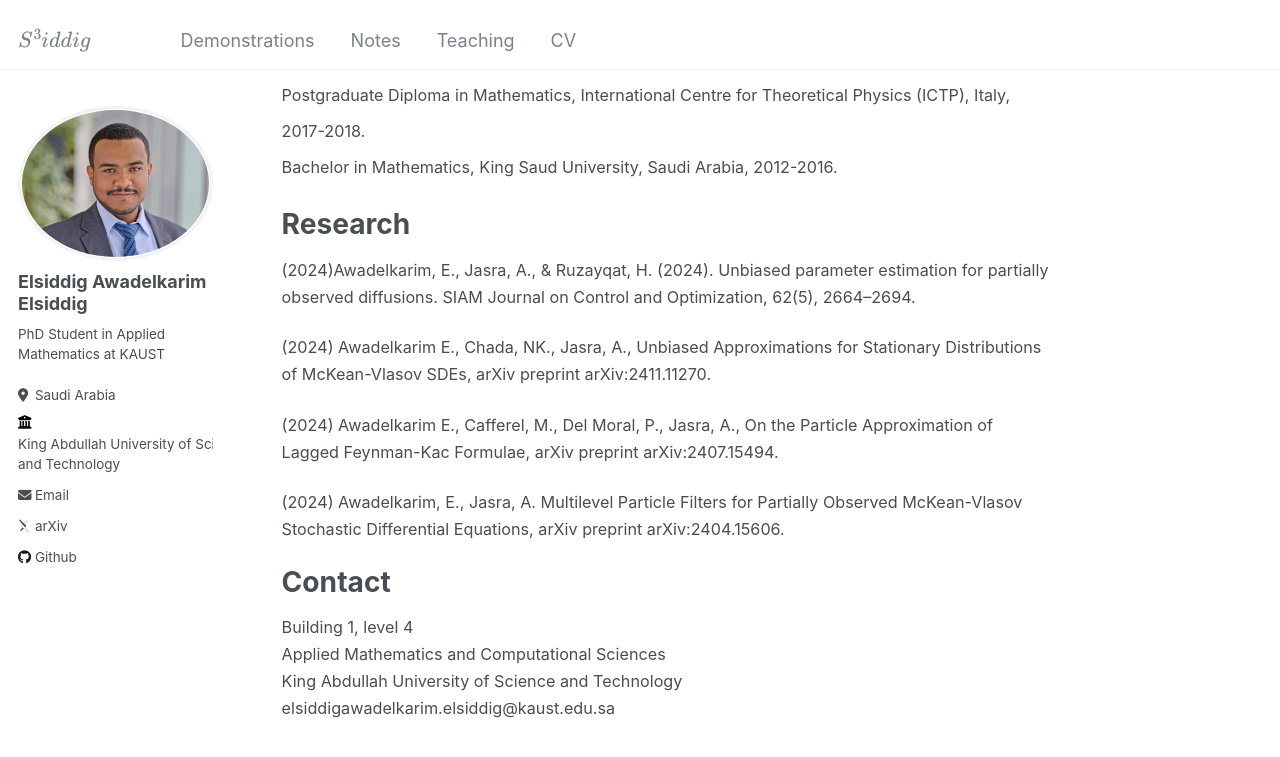
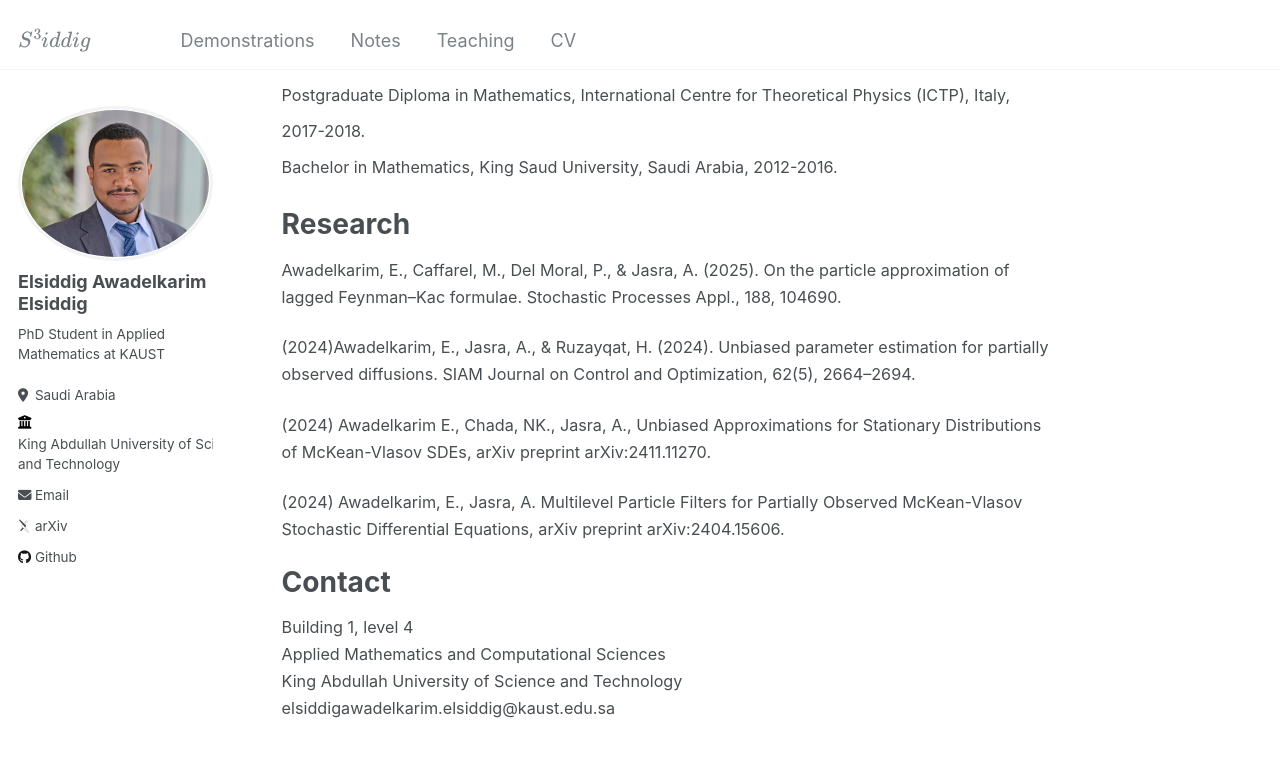
Before and after one commit to siddigss/siddigss.github.io, a Jekyll site: the page built from _pages/about.md, in a window 1280 px wide and 900 px high, scrolled down 427 px. Shown: the top 757 px of the window. Built offline with Jekyll 4.4.1, drawn with Linux system fonts in a browser that asks for light colours; some web fonts are replaced.

Commit message:
Update about.md

```diff
--- a/_pages/about.md
+++ b/_pages/about.md
@@ -21,11 +21,11 @@ Education
 
 Research
 ======
+<span style="font-size:0.9em;">Awadelkarim, E., Caffarel, M., Del Moral, P., & Jasra, A. (2025). On the particle approximation of lagged Feynman–Kac formulae. Stochastic Processes Appl., 188, 104690.</span>
+
 <span style="font-size:0.9em;">(2024)Awadelkarim, E., Jasra, A., & Ruzayqat, H. (2024). Unbiased parameter estimation for partially observed diffusions. SIAM Journal on Control and Optimization, 62(5), 2664–2694.</span>
 
 <span style="font-size:0.9em;">(2024) Awadelkarim E., Chada, NK., Jasra, A., Unbiased Approximations for Stationary Distributions of McKean-Vlasov SDEs, arXiv preprint arXiv:2411.11270.</span>
-
-<span style="font-size:0.9em;">(2024) Awadelkarim E., Cafferel, M., Del Moral, P., Jasra, A., On the Particle Approximation of Lagged Feynman-Kac Formulae, arXiv preprint arXiv:2407.15494.</span>
 
 <span style="font-size:0.9em;">(2024) Awadelkarim, E., Jasra, A.  Multilevel Particle Filters for Partially Observed McKean-Vlasov Stochastic Differential Equations, arXiv preprint arXiv:2404.15606.</span>
 
```
